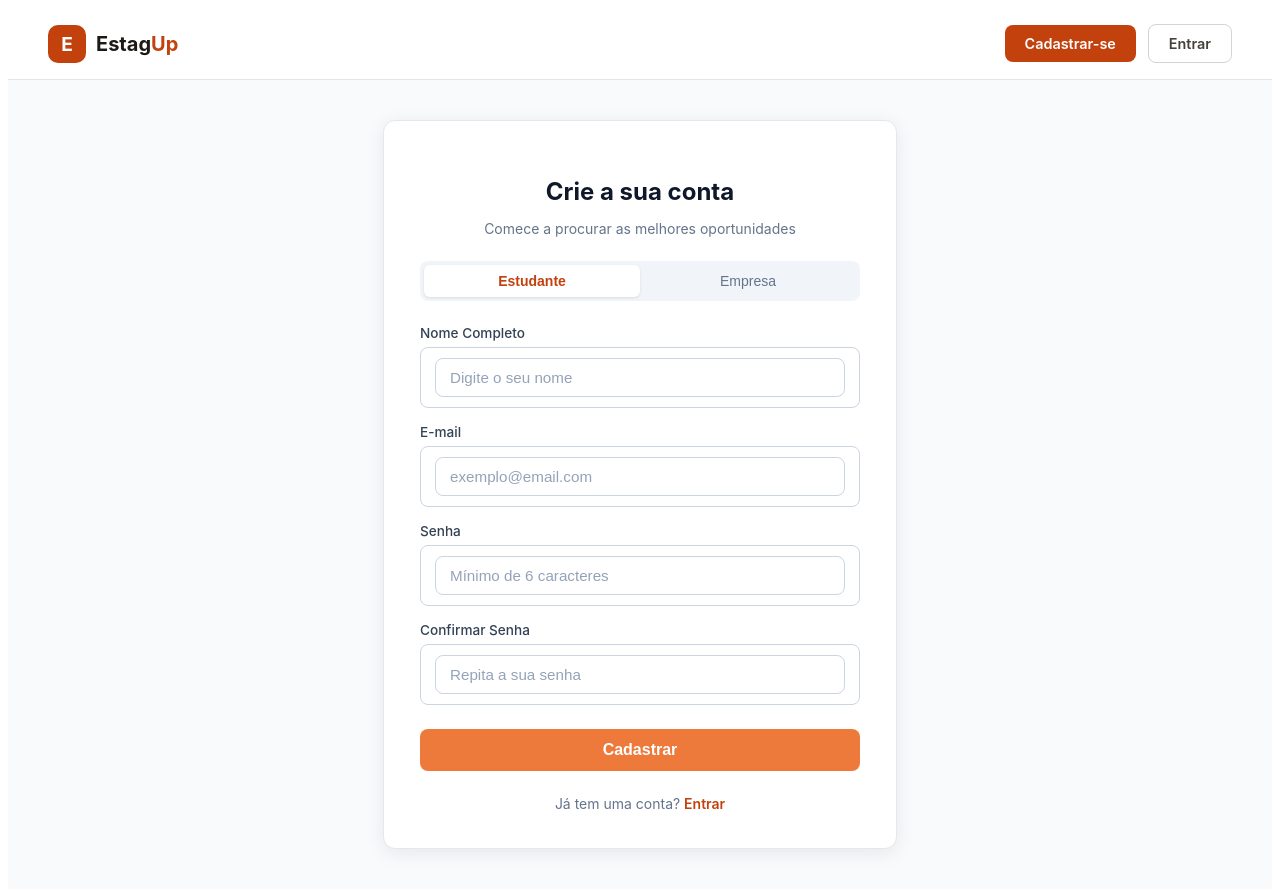
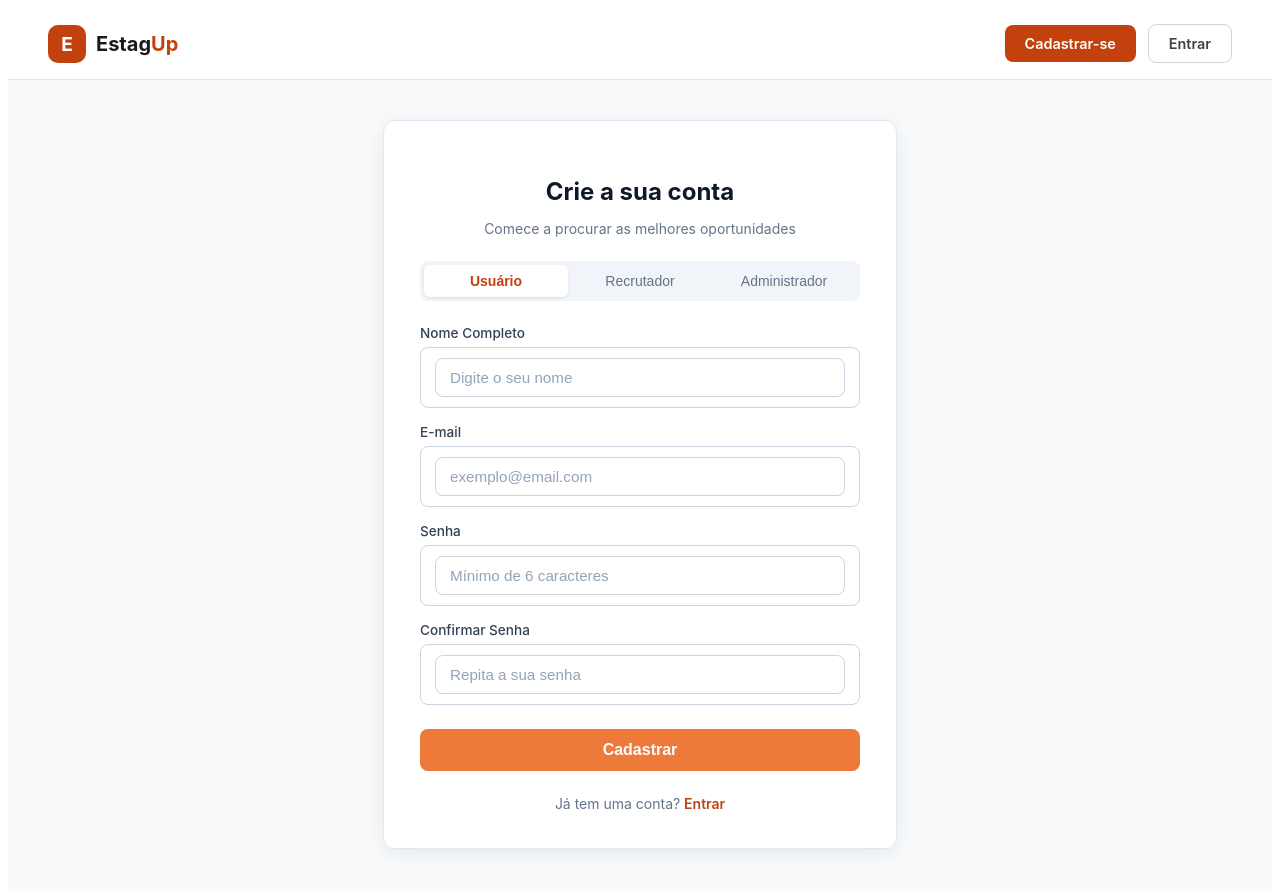
Before and after one commit to NataniarroM/ad_api_estagio, a React (Vite) app in the folder pages/: page /cadastro in a window 1280 px wide. Built offline with nearby package versions, Linux system fonts and the light colour scheme.

Commit message:
cadastro

```diff
--- a/pages/src/Cadastro.jsx
+++ b/pages/src/Cadastro.jsx
@@ -7,7 +7,7 @@ export default function Cadastro() {
   const [email, setEmail] = useState('');
   const [senha, setSenha] = useState('');
   const [confirmarSenha, setConfirmarSenha] = useState('');
-  const [tipoConta, setTipoConta] = useState('estudante');
+  const [tipoConta, setTipoConta] = useState('usuario');
   const [carregando, setCarregando] = useState(false);
   const [mensagem, setMensagem] = useState({ tipo: '', texto: '' });
 
@@ -73,17 +73,24 @@ export default function Cadastro() {
           <div className="seletor-tipo-conta">
             <button
               type="button"
-              className={`botao-tipo ${tipoConta === 'estudante' ? 'ativo' : ''}`}
-              onClick={() => setTipoConta('estudante')}//mudaça de tipo seta, como estudante
+              className={`botao-tipo ${tipoConta === 'usuario' ? 'ativo' : ''}`}
+              onClick={() => setTipoConta('usuario')}//mudaça de tipo seta, como estudante
             >
-              Estudante
+              Usuário
             </button>
             <button
               type="button"
-              className={`botao-tipo ${tipoConta === 'empresa' ? 'ativo' : ''}`}
-              onClick={() => setTipoConta('empresa')}//mudança de tipo, seta como empresa
+              className={`botao-tipo ${tipoConta === 'recrutador' ? 'ativo' : ''}`}
+              onClick={() => setTipoConta('recrutador')}//mudança de tipo, seta como empresa
             >
-              Empresa
+              Recrutador
+            </button>
+            <button
+              type="button"
+              className={`botao-tipo ${tipoConta === 'administrador' ? 'ativo' : ''}`}
+              onClick={() => setTipoConta('administrador')}//mudança de tipo, seta como empresa
+            >
+              Administrador
             </button>
           </div>
 
```
